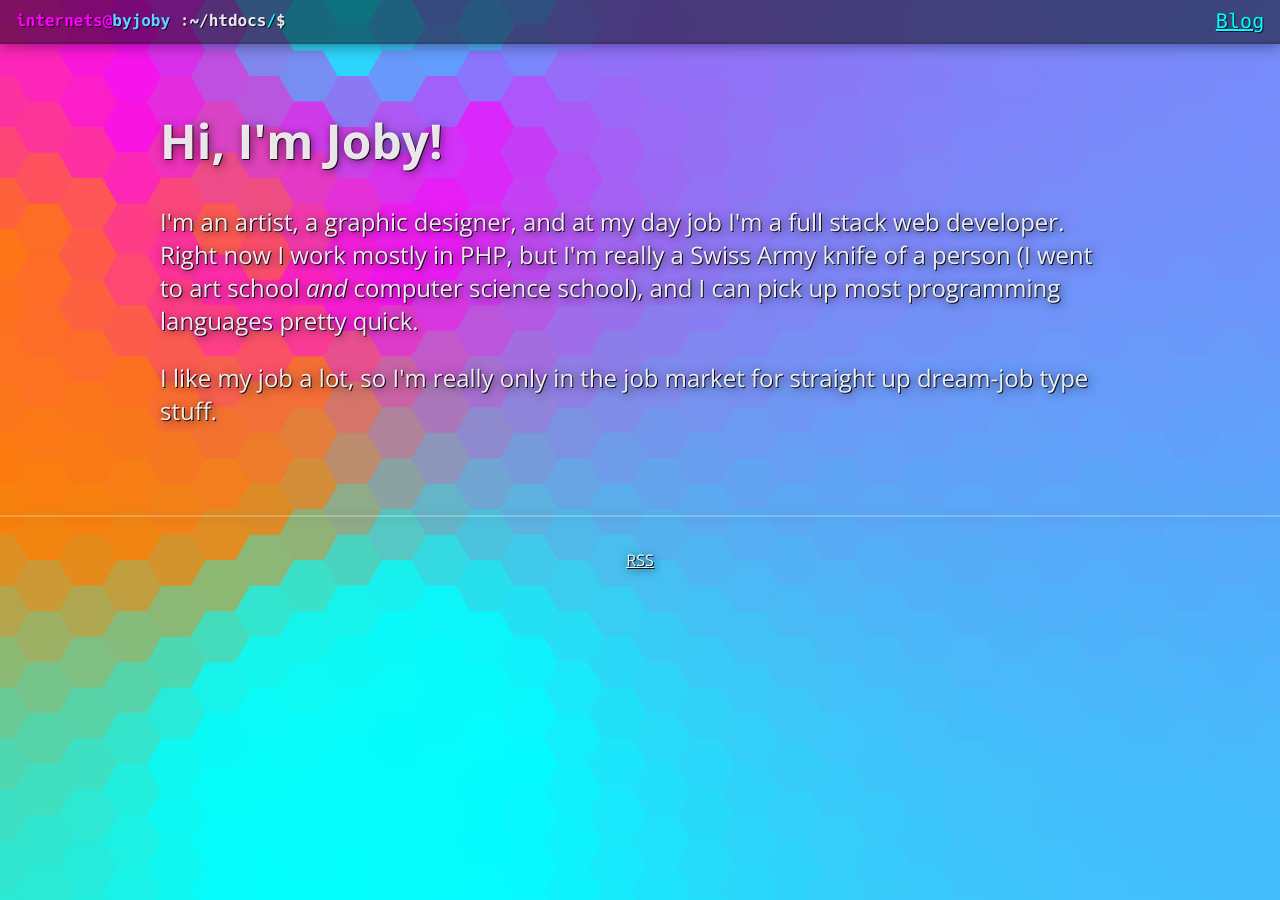
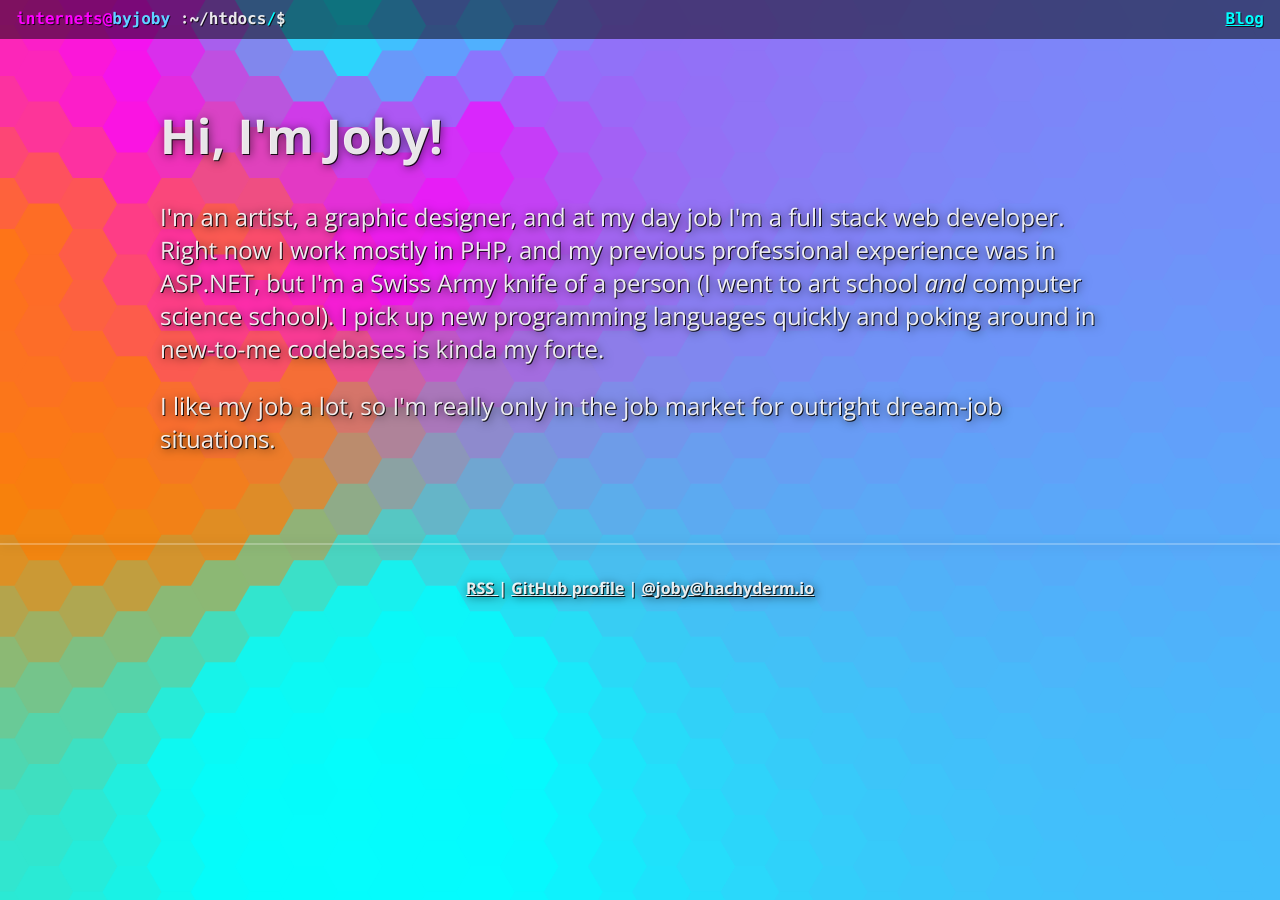
Before and after one commit to joby-lol/jobyone.github.io, a Jekyll site: the page built from index.html, in a window 1280 px wide. Built offline with Jekyll 4.4.1, drawn with Linux system fonts in a browser that asks for light colours.

Commit message:
some more aesthetic tweaks

```diff
--- a/_includes/footer.html
+++ b/_includes/footer.html
@@ -1,9 +1,16 @@
 <footer class="site-footer">
-  <p class="feed-subscribe">
+  <p>
     <a href="{{ site.feed.path | default: 'feed.xml' | relative_url }}">
       RSS
     </a>
+    |
+    <a href="https://github.com/jobyone" rel="me">GitHub profile</a>
+    |
+    <a href="https://hachyderm.io/@joby" rel="me">@joby@hachyderm.io</a>
   </p>
 </footer>
 
-<svg id="hexagon-background" viewBox="0 0 200 300" aria-hidden="true"></svg>
+<svg
+  id="hexagon-background"
+  viewBox="0 0 200 300"
+  aria-hidden="true"></svg>
--- a/_sass/_base.scss
+++ b/_sass/_base.scss
@@ -75,7 +75,7 @@ header.site-header {
 }
 
 nav.site-nav {
-  font-size: 1.25em;
+  font-weight: bold;
 
   li {
     list-style: none;
--- a/_sass/_layout.scss
+++ b/_sass/_layout.scss
@@ -14,9 +14,7 @@ header.site-header {
   color: rgba(255, 255, 255, 0.9);
   padding: $grid/2 $grid;
   box-sizing: border-box;
-  box-shadow: 0 0 $grid rgba(0, 0, 0, 0.5);
   text-shadow: 1px 1px rgba(0, 0, 0, 0.75);
-  border-bottom: 2px solid rgba(0, 0, 0, 0.1);
   font-family: $font-code;
   margin-bottom: $grid*2;
 
@@ -41,6 +39,7 @@ footer.site-footer {
   text-align: center;
   box-sizing: border-box;
   margin-top: $grid*2;
+  font-weight: bold;
 
   a {
     color: inherit;
--- a/index.html
+++ b/index.html
@@ -6,11 +6,11 @@ layout: home
 
 <p>
   I'm an artist, a graphic designer, and at my day job I'm a full stack web developer.
-  Right now I work mostly in PHP, but I'm really a Swiss Army knife of a person (I went to art school
+  Right now I work mostly in PHP, and my previous professional experience was in ASP.NET, but I'm a Swiss Army knife of a person (I went to art school
   <em>and</em>
-  computer science school), and I can pick up most programming languages pretty quick.
+  computer science school). I pick up new programming languages quickly and poking around in new-to-me codebases is kinda my forte.
 </p>
 
 <p>
-  I like my job a lot, so I'm really only in the job market for straight up dream-job type stuff.
+  I like my job a lot, so I'm really only in the job market for outright dream-job situations.
 </p>
```
